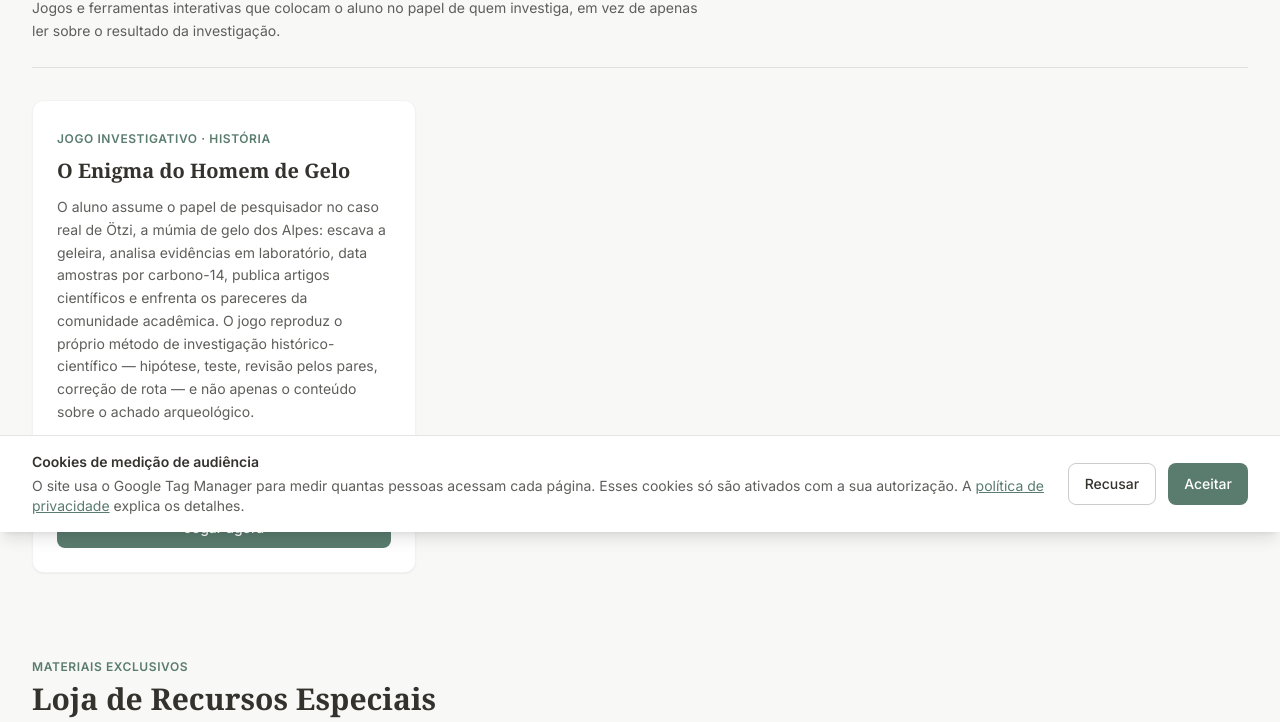
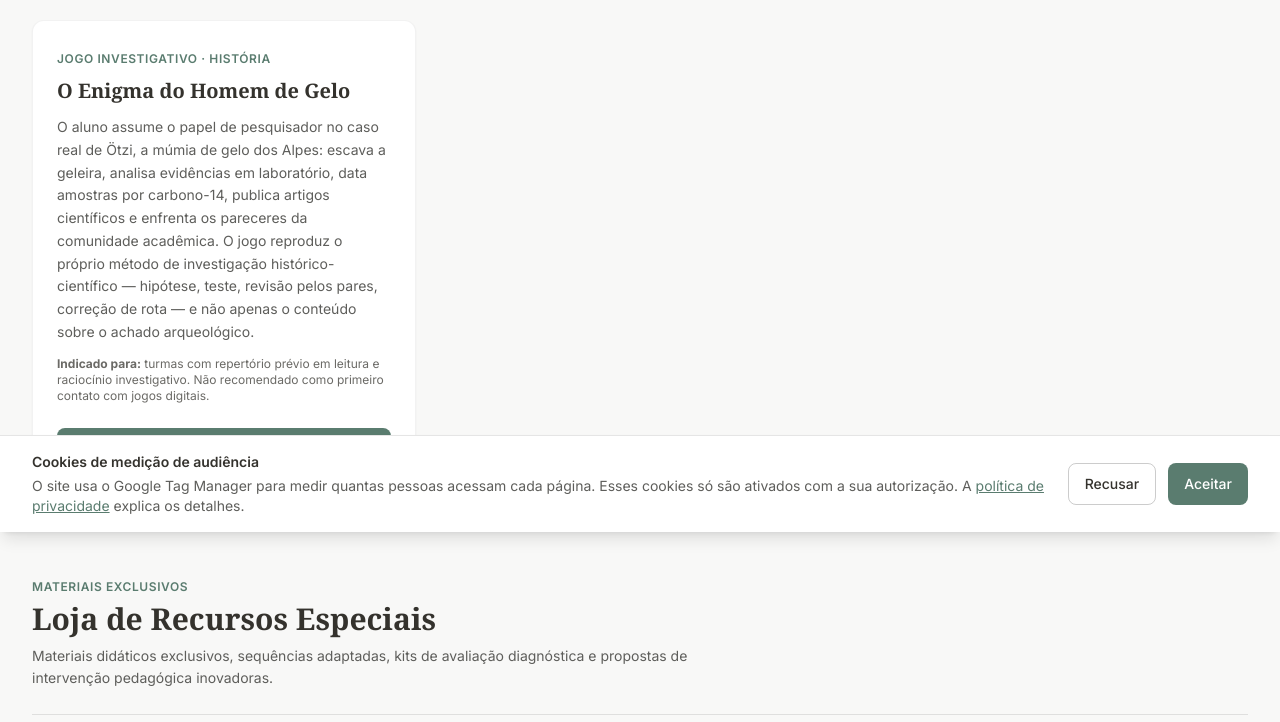
Before and after one commit to dacostaveronica19-cpu/sistema-isidoro, a plain HTML site: page index.html in a window 1280 px wide. Shown: the part 268-990 px from the top of the page. Drawn offline with nearby package versions, Linux system fonts and the light colour scheme; no server answers.

Commit message:
Remove folga no topo causada pelo h1 invisível (#5)
Claude-Session: https://claude.ai/code/session_01TfN82sKT4huRgmaX7LbRie

Co-authored-by: Claude <noreply@anthropic.com>

```diff
--- a/index.html
+++ b/index.html
@@ -106,7 +106,7 @@ Sistema <span class="text-sage">Isidoro</span>
 <h1 class="sr-only">Sistema Isidoro: portal educacional</h1>
 
 <!-- SEÇÃO: RECURSOS DIGITAIS DIDÁTICOS (JOGOS E FERRAMENTAS INTERATIVAS) -->
-<section id="recursos-digitais" class="scroll-mt-20">
+<section id="recursos-digitais" class="scroll-mt-20 !mt-0">
 <div class="mb-8 border-b border-black/10 pb-6">
 <span class="text-xs font-semibold uppercase tracking-wider text-sage">Aprender Investigando</span>
 <h2 class="text-3xl font-bold font-serif mt-1 text-[#34322d]">Recursos Digitais Didáticos</h2>
```
